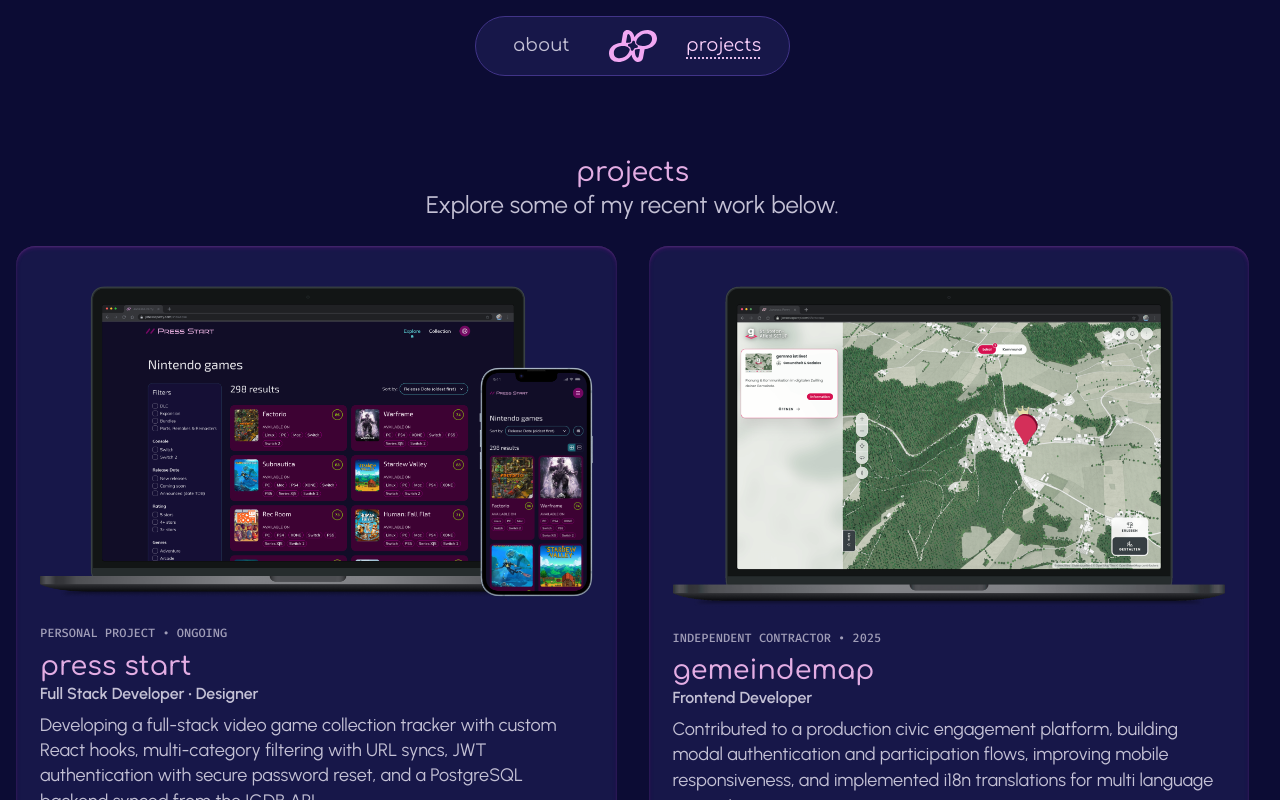
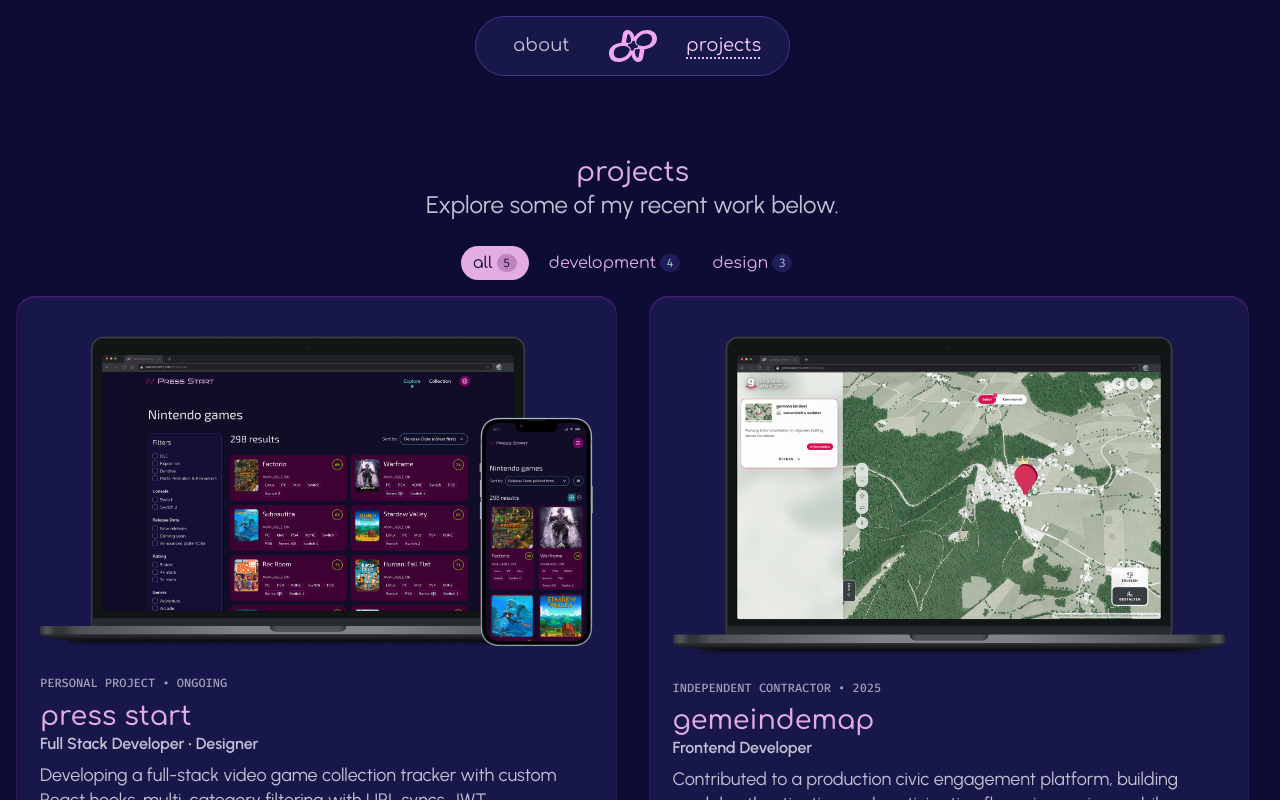
Before and after one commit to janessaperry/portfolio-vue, a Vue app: page /projects in a window 1280 px wide. Shown: the top 800 px of the page. Built offline with nearby package versions, Linux system fonts and the light colour scheme.

Commit message:
add project filtering functionality: implement category filters with counts and update layout styles for ProjectsView

```diff
--- a/src/views/ProjectsView.vue
+++ b/src/views/ProjectsView.vue
@@ -1,6 +1,28 @@
 <script setup lang="ts">
+import { ref, computed } from 'vue'
 import ProjectCard from '../components/ProjectCard.vue'
 import { allProjects } from '../data/allProjects.ts'
+
+type ValidFilters = 'all' | 'development' | 'design'
+const selectedFilter = ref<ValidFilters>('all')
+
+const filteredProjects = computed(() =>
+  selectedFilter.value === 'all'
+    ? allProjects
+    : allProjects.filter((p) =>
+        p.categories.map((c) => c.toLowerCase()).includes(selectedFilter.value),
+      ),
+)
+
+const filterCounts = computed(() => ({
+  all: allProjects.length,
+  development: allProjects.filter((p) =>
+    p.categories.map((c) => c.toLowerCase()).includes('development'),
+  ).length,
+  design: allProjects.filter((p) =>
+    p.categories.map((c) => c.toLowerCase()).includes('design'),
+  ).length,
+}))
 </script>
 
 <template>
@@ -11,9 +33,33 @@
     </section>
 
     <section>
+      <div class="filter-group">
+        <button
+          class="filter-btn"
+          :aria-pressed="selectedFilter === 'all'"
+          @click="selectedFilter = 'all'"
+        >
+          All <span class="filter-count">{{ filterCounts.all }}</span>
+        </button>
+        <button
+          class="filter-btn"
+          :aria-pressed="selectedFilter === 'development'"
+          @click="selectedFilter = 'development'"
+        >
+          Development <span class="filter-count">{{ filterCounts.development }}</span>
+        </button>
+        <button
+          class="filter-btn"
+          :aria-pressed="selectedFilter === 'design'"
+          @click="selectedFilter = 'design'"
+        >
+          Design <span class="filter-count">{{ filterCounts.design }}</span>
+        </button>
+      </div>
+
       <div class="project-cards">
         <ProjectCard
-          v-for="project in allProjects"
+          v-for="project in filteredProjects"
           :key="project.id"
           :project="project"
           :show-highlights="true"
@@ -42,6 +88,59 @@
   }
 }
 
+.filter-group {
+  display: flex;
+  align-items: center;
+  justify-content: center;
+  gap: 0.5rem;
+  flex-wrap: wrap;
+  margin-bottom: 1rem;
+}
+
+.filter-btn {
+  appearance: none;
+  -webkit-appearance: none;
+  border: none;
+  display: flex;
+  align-items: center;
+  gap: 0.25rem;
+
+  background-color: var(--color-background);
+  color: var(--color-text-accent-alt);
+  border-radius: 9999px;
+  font-size: 0.9rem;
+  font-family: var(--jp-font-heading), sans-serif;
+  text-transform: lowercase;
+  padding: 0.5rem 0.75rem;
+
+  &[aria-pressed='true'] {
+    background-color: var(--color-surface-light);
+    color: var(--color-text-dark);
+  }
+
+  @media screen and (min-width: 768px) {
+    font-size: 1rem;
+  }
+}
+
+.filter-count {
+  display: inline-flex;
+  align-items: center;
+  justify-content: center;
+  min-width: 1.25rem;
+  padding: 0.1rem 0.35rem;
+  border-radius: 9999px;
+  font-size: 0.75rem;
+  font-family: var(--jp-font-mono), monospace;
+  background-color: var(--color-surface-dark-muted);
+  color: var(--color-text-accent);
+
+  [aria-pressed='true'] & {
+    background-color: var(--color-surface-light-muted);
+    color: var(--color-text-dark);
+  }
+}
+
 .project-cards {
   display: grid;
   gap: 1rem;
```
